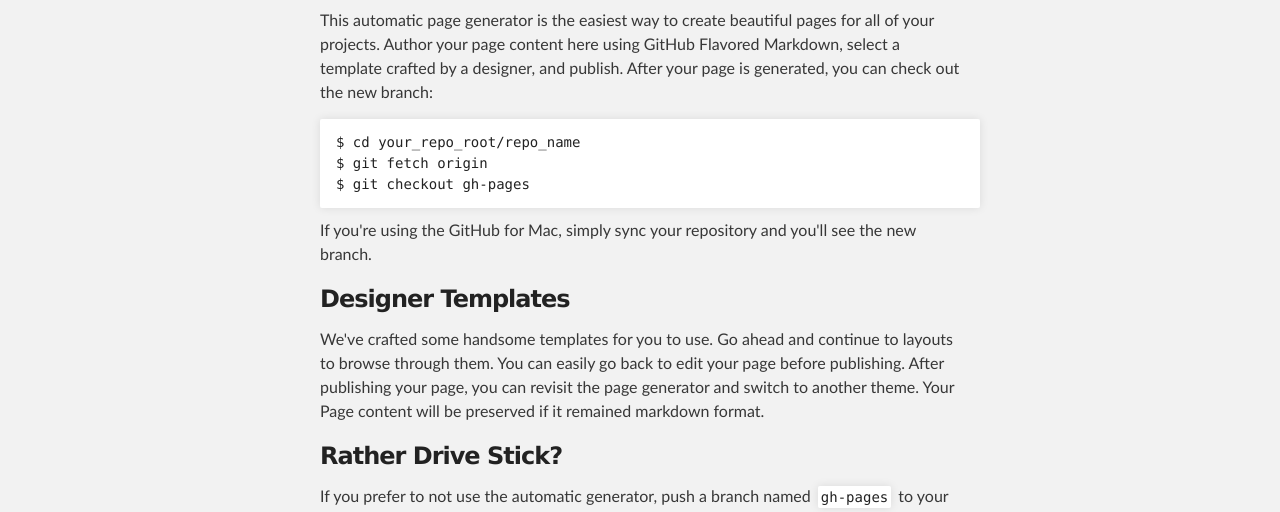
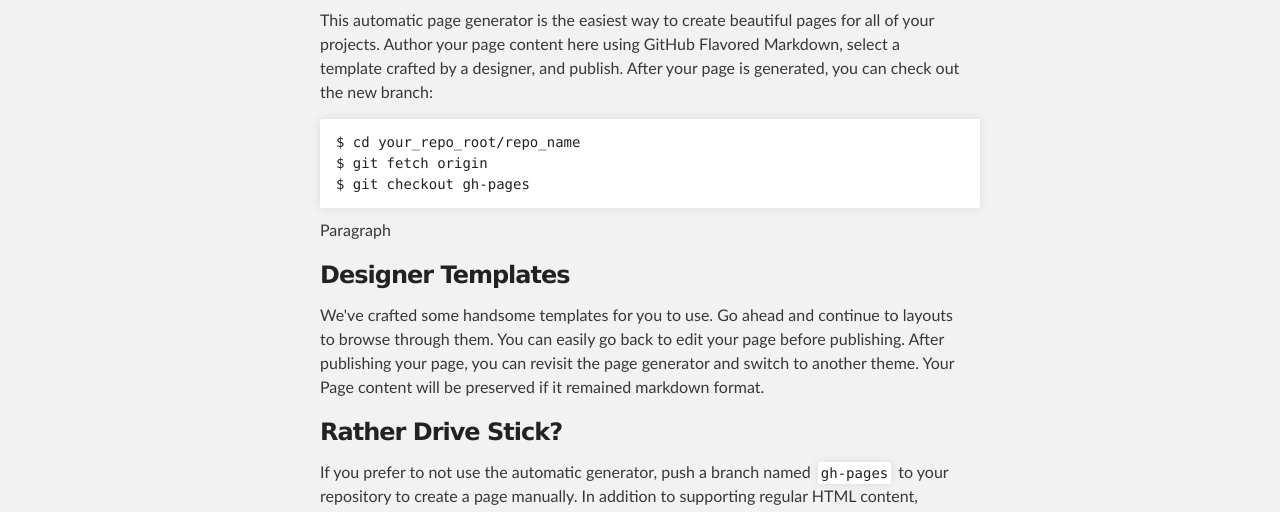
Before and after one commit to briboles/gd-api-wrapper, a plain HTML site: page index.html in a window 1280 px wide. Shown: the part 288-800 px from the top of the page. Drawn offline with Linux system fonts and the light colour scheme.

Commit message:
Update index.html

```diff
--- a/index.html
+++ b/index.html
@@ -38,7 +38,7 @@ $ git fetch origin
 $ git checkout gh-pages
 </code></pre>
 
-<p>If you're using the GitHub for Mac, simply sync your repository and you'll see the new branch.</p>
+<p>Paragraph</p>
 
 <h3>
 <a id="designer-templates" class="anchor" href="#designer-templates" aria-hidden="true"><span class="octicon octicon-link"></span></a>Designer Templates</h3>
```
